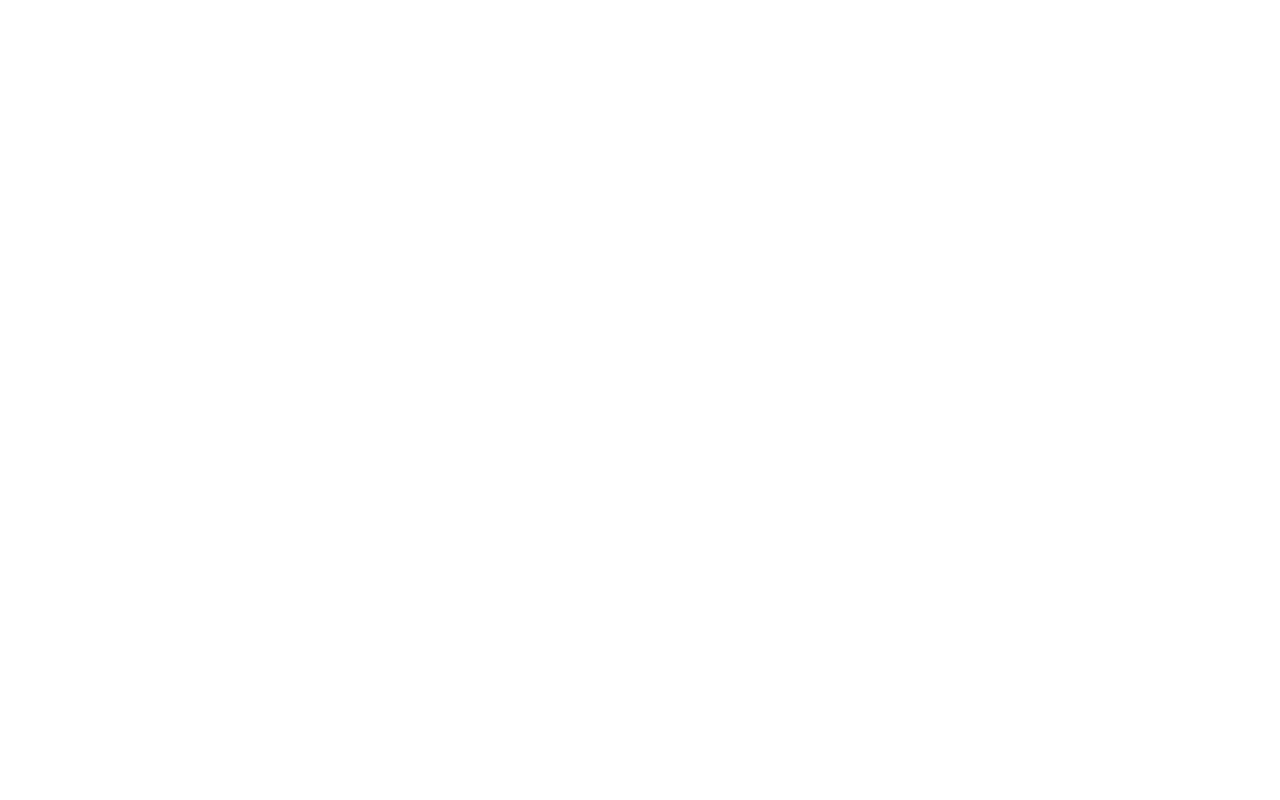
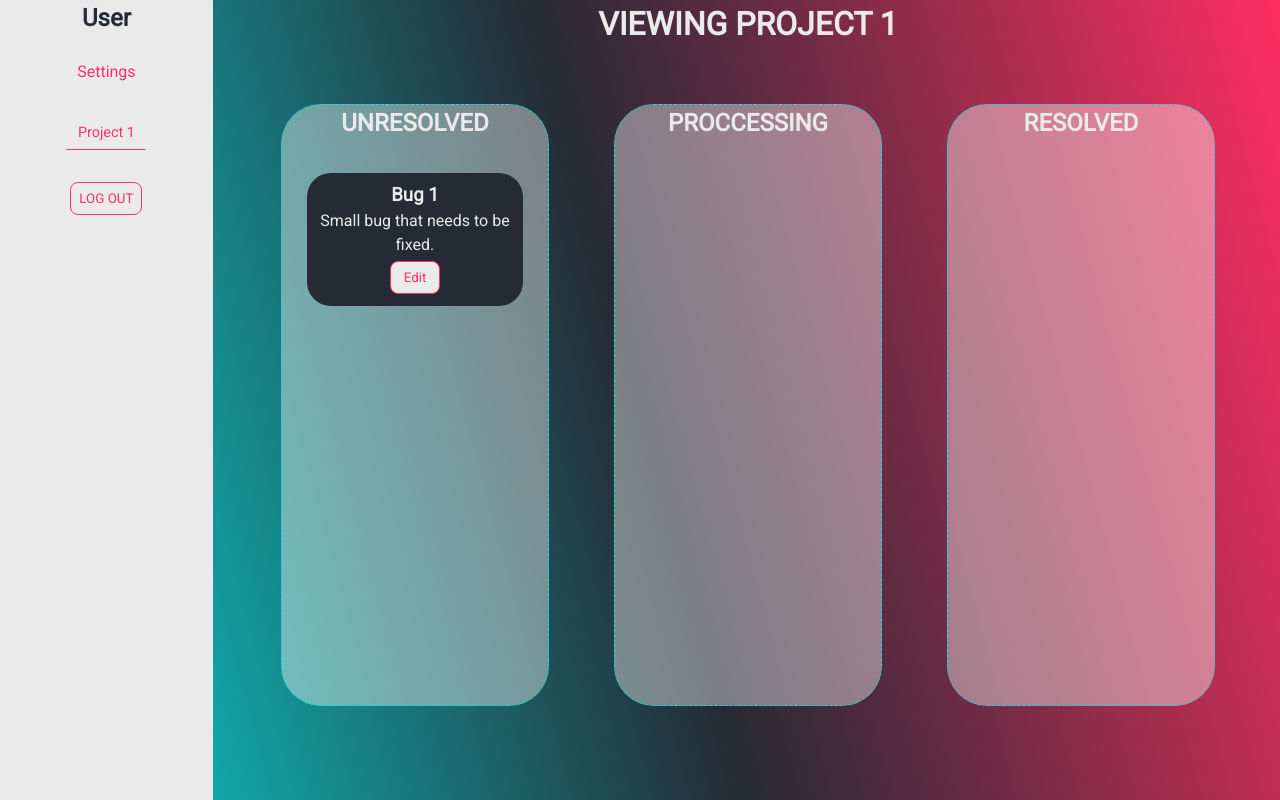
Before and after one commit to T-deBeer/Project-1, a plain HTML site: page Pages/task-page.html in a window 1280 px wide. Drawn offline with Linux system fonts and the light colour scheme.

Commit message:
Updates to basic demo

```diff
--- a/Pages/login-page.html
+++ b/Pages/login-page.html
@@ -12,23 +12,26 @@
 <body>
     <div class="section">
         <p class="sign">Sign In</p>
-        <form id="form">
+        <div id="msg">
+
+        </div>
+        <form id="login-form">
             <div>
-                <input id="user" type="text" placeholder="Username">
+                <input id="user" type="text" placeholder="Username" required>
             </div>
             <div>
-                <input id="pass" type="password" placeholder="Password">
+                <input id="pass" type="password" placeholder="Password" required>
             </div>
 
             <div class="buttons">
-                <button type="submit" class="submit">Sign In</button>
-                <button class="submit">Sign Up</button>
+                <button type="submit">Sign In</button>
+                <button type="button" onclick="signUp()">Sign Up</button>
             </div>
         </form>
     </div>
-    <script type="module" src="../Scripts/login-page.js"></script>
+
     <script type="module" src="../Scripts/main.js"></script>
+    <script src=" ../Scripts/login.js"></script>
 </body>
 
-
 </html>
--- a/Pages/task-page.html
+++ b/Pages/task-page.html
@@ -0,0 +1,57 @@
+<!DOCTYPE html>
+<html lang="en">
+
+<head>
+    <meta charset="UTF-8">
+    <meta http-equiv="X-UA-Compatible" content="IE=edge">
+    <meta name="viewport" content="width=device-width, initial-scale=1.0">
+    <link rel="stylesheet" href="../Styles/style.css">
+    <title>Task Manager - Sign Up Page</title>
+</head>
+
+<body>
+    <header>
+
+    </header>
+    <div class="hub">
+        <div class="user">
+            <h2>User</h2>
+            <ul>
+                <li><a href="#UserSettings">Settings</a></li>
+                <li><select name="projects" id="projects">
+                        <option value="Project1">Project 1</option>
+                        <option value="Project2">Project 2</option>
+                        <option value="Project3">Project 3</option>
+                    </select></li>
+                <li><button type="button" id="log-out">LOG OUT</button></li>
+            </ul>
+        </div>
+        <div class="task-info">
+            <div>
+                <h1 id="view-proj">VIEWING PROJECT 1</h1>
+            </div>
+            <div class="bugs">
+                <div id="unresolved" class="parts" ondrop="drop(event)" ondragover="allowDrop(event)">
+                    <h2>UNRESOLVED</h2>
+                    <div id="bug-1" class="bug-item" draggable="true" ondragstart="drag(event)">
+                        <h3>Bug 1</h3>
+                        <p>Small bug that needs to be fixed.</p>
+                        <button type="button" class="edit-button" id="bug-edit-1">Edit</button>
+                    </div>
+                </div>
+                <div id="proccessing" class="parts" ondrop="drop(event)" ondragover="allowDrop(event)">
+                    <h2>PROCCESSING</h2>
+                </div>
+                <div id="completed" class="parts" ondrop="drop(event)" ondragover="allowDrop(event)">
+                    <h2>RESOLVED</h2>
+                </div>
+            </div>
+
+        </div>
+    </div>
+
+    <script type="module" src="../Scripts/main.js"></script>
+    <script src="../Scripts/task-page.js"></script>
+</body>
+
+</html>
--- a/Scripts/main.js
+++ b/Scripts/main.js
@@ -0,0 +1,23 @@
+class User {
+  constructor(firstname, lastname, username, password, auth) {
+    this.firstname = firstname;
+    this.lastname = lastname;
+    this.username = username;
+    this.password = password;
+    this.auth = auth;
+  }
+}
+
+let users = [];
+//Loads dummy data into localstorage
+window.onload = function () {
+  //dummy users section
+  let user = new User("Administrator", "Profile", "Admin", "1234", "admin");
+  users.push(user);
+  user = new User("Tiaan", "De Beer", "T-deBeer", "1007", "developer");
+  users.push(user);
+  localStorage.setItem("users", JSON.stringify(users));
+  //dummy users section ends
+
+  console.log(localStorage.getItem("users"));
+};
--- a/Scripts/task-page.js
+++ b/Scripts/task-page.js
@@ -0,0 +1,13 @@
+function allowDrop(ev) {
+  ev.preventDefault();
+}
+
+function drag(ev) {
+  ev.dataTransfer.setData("text", ev.target.id);
+}
+
+function drop(ev) {
+  ev.preventDefault();
+  var data = ev.dataTransfer.getData("text");
+  ev.target.appendChild(document.getElementById(data));
+}
--- a/Styles/style.css
+++ b/Styles/style.css
@@ -11,6 +11,10 @@
 * {
     margin: 0;
     font-family: 'Roboto', 'Roboto-Light', 'Roboto-Regular', sans-serif;
+}
+
+::selection {
+    background: var(--main);
 }
 
 body {
@@ -74,7 +78,7 @@ form input:hover {
 form button {
     width: 35%;
     border-radius: 1.5rem;
-    padding: 1.5rem;
+    padding: 1rem;
     font-size: 0.9rem;
     background-color: transparent;
     color: var(--light);
@@ -94,3 +98,133 @@ form button:hover {
     justify-content: space-between;
     width: 100%;
 }
+
+.hub {
+    display: grid;
+    grid-template-columns: 0.2fr 1fr;
+    height: 100vh;
+    width: 100%;
+    grid-gap: 0.2em;
+}
+
+
+.user {
+    background-color: var(--white);
+    display: flex;
+    flex-direction: column;
+    align-items: center;
+    color: var(--dark);
+}
+
+.user ul {
+    display: flex;
+    flex-direction: column;
+    align-items: center;
+    list-style: none;
+    margin: 00.5rem auto;
+    width: 75%;
+    padding: 0;
+    height: 50vh;
+}
+
+.user li {
+    margin: 1rem auto 1rem auto;
+    width: 100%;
+    text-align: center;
+}
+
+.user a {
+    text-decoration: none;
+    color: var(--light);
+}
+
+.user a:hover {
+    text-decoration: underline;
+    font-size: large;
+    font-weight: bold;
+
+}
+
+#projects {
+    text-align: center;
+    width: 50%;
+    padding: 0.5rem;
+    font-size: 0.9rem;
+    background-color: transparent;
+    appearance: none;
+    color: var(--light);
+    border-top: 1px solid var(--white);
+    border-left: 1px solid var(--white);
+    border-right: 1px solid var(--white);
+    border-bottom: 1px solid var(--light);
+}
+
+#projects:hover {
+    appearance: var(--dark);
+    font-size: large;
+    font-weight: bold;
+}
+
+#log-out {
+    border-radius: 0.5rem;
+    padding: 0.5rem;
+
+    border: 1px solid var(--light);
+    background-color: var(--white);
+    color: var(--light);
+}
+
+#log-out:hover {
+    transform: scale(1.1);
+    border: 1px solid var(--white);
+    background-color: var(--light);
+    color: var(--white);
+}
+
+.task-info {
+    width: 100%;
+    display: grid;
+    grid-template-rows: 0.15fr 1fr;
+    text-align: center;
+}
+
+.bugs {
+    display: flex;
+    justify-content: space-evenly;
+    align-items: stretch;
+
+}
+
+.parts {
+    background-color: rgba(255, 255, 255, 0.4);
+    height: 75vh;
+    width: 25%;
+    border: auto 2.5rem auto 2.5rem;
+    border: 1px dashed var(--main);
+    border-radius: 2.5rem;
+}
+
+.bug-item {
+    width: 75%;
+    margin: 2rem auto;
+    background-color: var(--dark);
+    padding: 0.5rem;
+    border-radius: 1.5rem;
+}
+
+.edit-button {
+    border-radius: 0.5rem;
+    padding: 0.5rem;
+    width: 25%;
+    margin: 00.25rem;
+    border: 1px solid var(--light);
+    background-color: var(--white);
+    color: var(--light);
+}
+
+.edit-button:hover {
+    transform: scale(1.1);
+    border: 1px solid var(--white);
+    background-color: var(--light);
+    color: var(--white);
+}
```
Also changed, not shown: Pages/signup-page.html (added, +46 -0 lines), Scripts/login.js (+41 -0 lines), package.json (deleted, +0 -19 lines), 1 other file.
